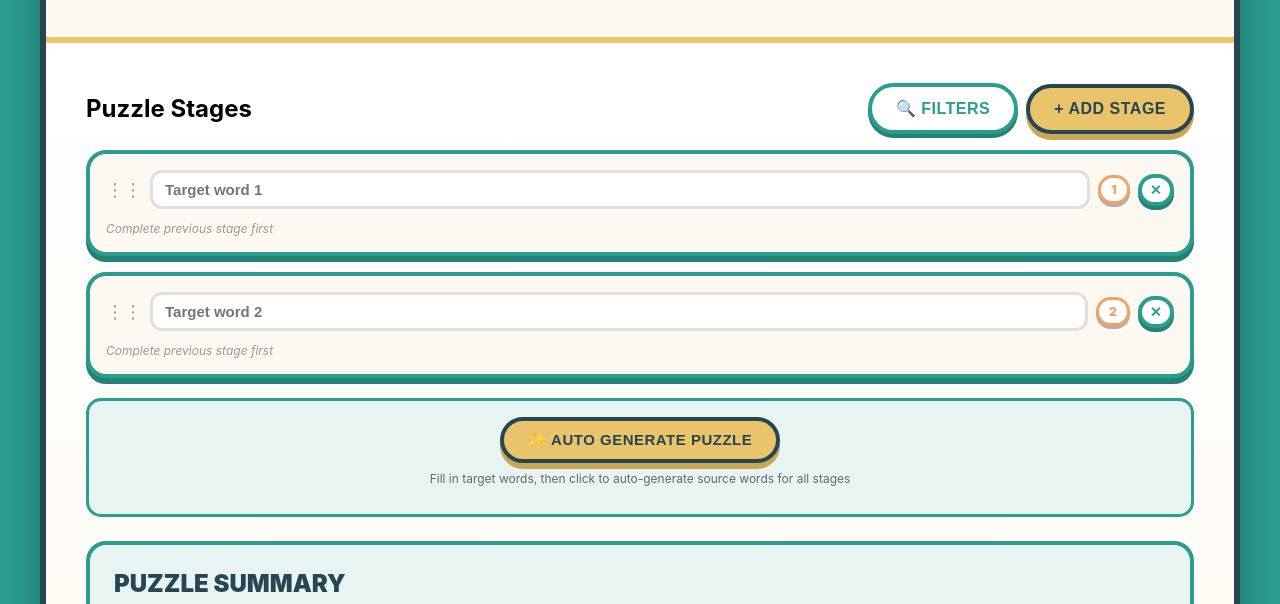
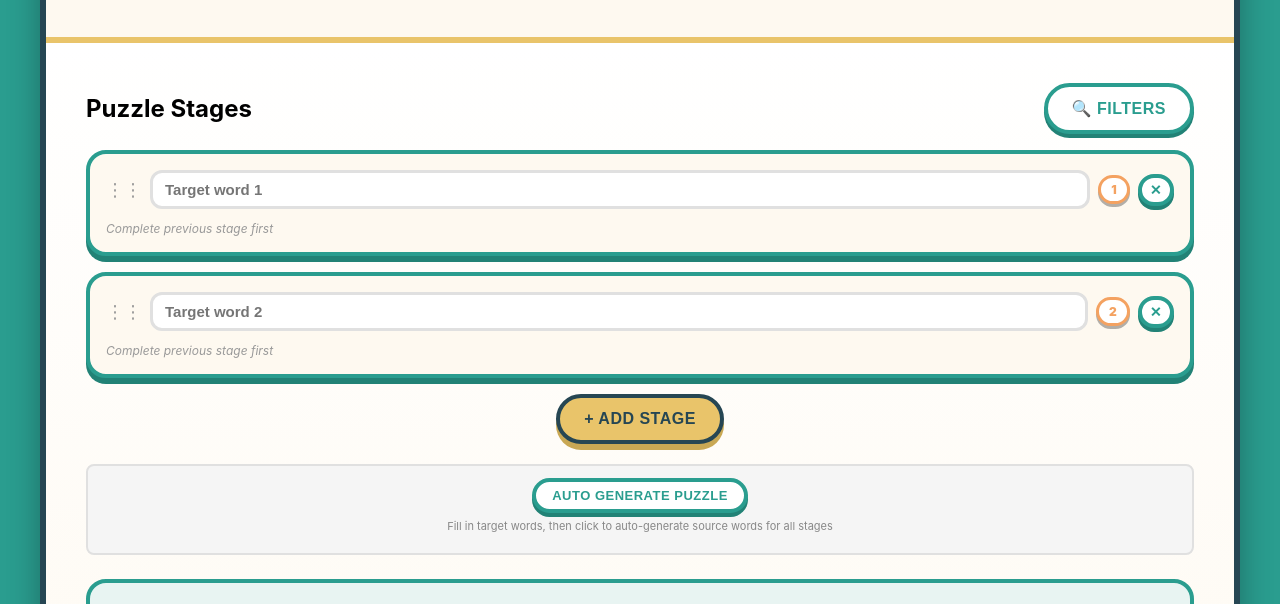
Before and after one commit to OrbitCoCo/DuoTang, a plain HTML site: page index.html in a window 1280 px wide. Shown: the part 175-779 px from the top of the page. Drawn offline with Linux system fonts and the light colour scheme.

Commit message:
Improve UI layout and incomplete search behavior
- Move Add Stage button below stages instead of top header
- Make Auto Generate button less prominent (secondary style, smaller)
- Fix incomplete word suggestions: don't shuffle and increase limit to 500
- This ensures words like "ostrich" appear when searching with incomplete enabled

```diff
--- a/app.js
+++ b/app.js
@@ -186,8 +186,8 @@ async function findWordCombinations(targetWord, availableLetters = '', minWords
         }
     }
 
-    // Shuffle relevant words to get diverse results across alphabet
-    const shuffled = [...relevantWords].sort(() => Math.random() - 0.5);
+    // Shuffle relevant words to get diverse results across alphabet (but not when including incomplete)
+    const shuffled = includeIncomplete ? relevantWords : [...relevantWords].sort(() => Math.random() - 0.5);
 
     // Find single words that, combined with available letters, make the target
     if (minWords <= 1) {
@@ -203,7 +203,7 @@ async function findWordCombinations(targetWord, availableLetters = '', minWords
                 // Include incomplete words if the option is enabled
                 combinations.push({words: [word], complete: false});
                 if (progressCallback && combinations.length % 50 === 0) progressCallback([...combinations]);
-                if (combinations.length >= 200) return combinations;
+                if (combinations.length >= 500) return combinations;  // Higher limit for incomplete
             }
         }
     }
@@ -423,8 +423,6 @@ document.addEventListener('DOMContentLoaded', () => {
     ];
     targetWords = ['', ''];
 
-    document.getElementById('btn-add-stage').addEventListener('click', addStage);
-
     renderPuzzleBuilder();
 });
 
@@ -437,6 +435,12 @@ function renderPuzzleBuilder() {
         const stageEl = createStageElement(stage, index);
         container.appendChild(stageEl);
     });
+
+    // Add "Add Stage" button after all stages
+    const addButton = document.createElement('div');
+    addButton.style.cssText = 'margin-top: 16px; text-align: center;';
+    addButton.innerHTML = '<button id="btn-add-stage" class="btn btn-primary" onclick="addStage()">+ Add Stage</button>';
+    container.appendChild(addButton);
 
     updateSummary();
 }
--- a/index.html
+++ b/index.html
@@ -19,7 +19,6 @@
                     <h2 style="margin: 0;">Puzzle Stages</h2>
                     <div style="display: flex; gap: 8px; align-items: center;">
                         <button id="btn-toggle-filters" class="btn btn-secondary" onclick="toggleGlobalFilters()">🔍 Filters</button>
-                        <button id="btn-add-stage" class="btn btn-primary">+ Add Stage</button>
                     </div>
                 </div>
 
@@ -56,14 +55,14 @@
                     <!-- Dynamically populated stages will go here -->
                 </div>
 
-                <div style="margin: 20px 0; padding: 16px; background: #e8f4f2; border: 3px solid var(--persian-green); border-radius: 15px; text-align: center;">
-                    <button id="btn-auto-generate" class="btn btn-primary" onclick="autoGeneratePuzzle()" style="font-size: 15px; padding: 10px 24px;">
-                        ✨ Auto Generate Puzzle
+                <div style="margin: 20px 0; padding: 12px; background: #f5f5f5; border: 2px solid #e0e0e0; border-radius: 8px; text-align: center;">
+                    <button id="btn-auto-generate" class="btn btn-secondary" onclick="autoGeneratePuzzle()" style="font-size: 13px; padding: 6px 16px;">
+                        Auto Generate Puzzle
                     </button>
-                    <div style="font-size: 12px; color: #666; margin-top: 8px;">
+                    <div style="font-size: 11px; color: #888; margin-top: 6px;">
                         Fill in target words, then click to auto-generate source words for all stages
                     </div>
-                    <div id="auto-generate-status" style="margin-top: 12px; font-size: 13px; font-weight: 600;"></div>
+                    <div id="auto-generate-status" style="margin-top: 8px; font-size: 12px; font-weight: 600;"></div>
                 </div>
 
                 <div id="puzzle-summary" class="summary-panel" style="display: none;">
```
